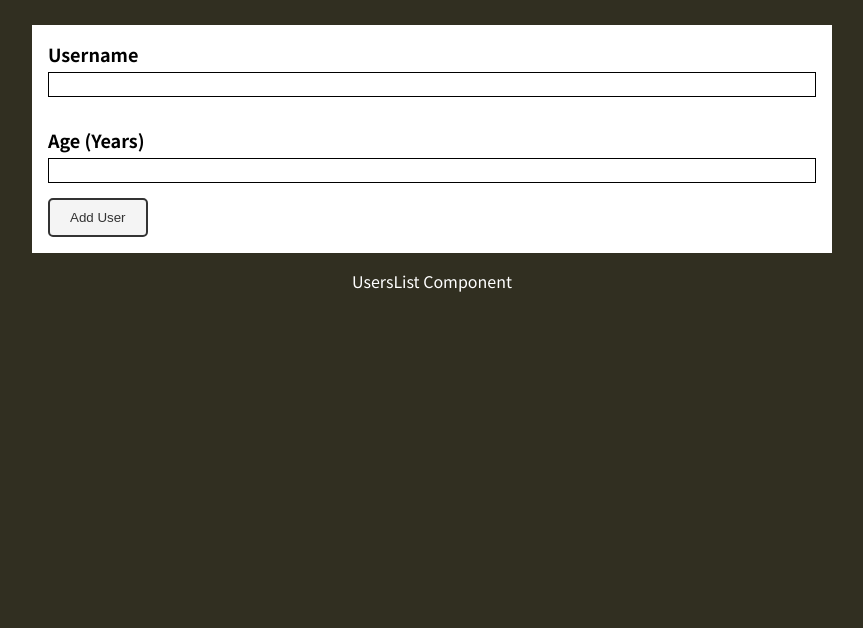
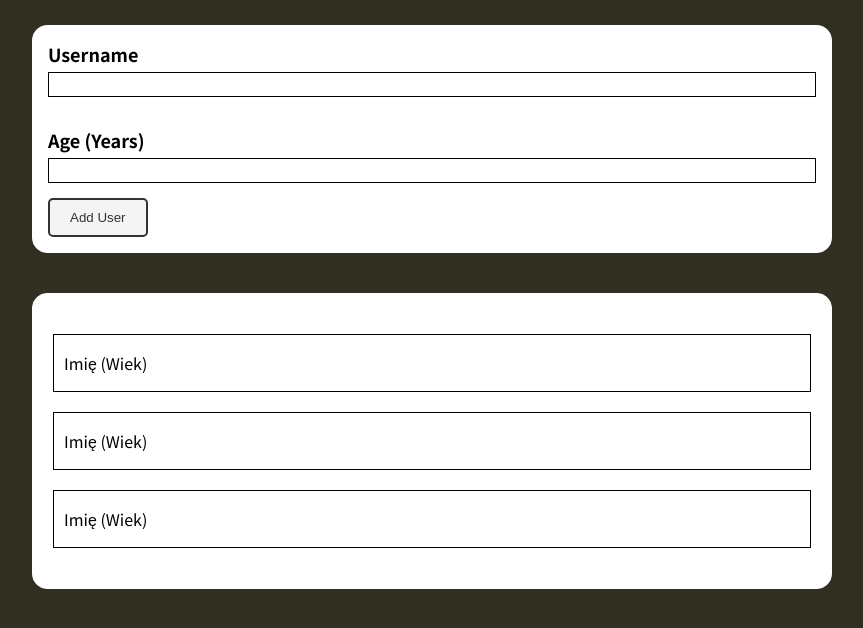
Before and after one commit to Softon07/simple-react-practice--app, a JavaScript app: page / in a window 1280 px wide. Shown: the top 628 px of the page, without its empty margins (208-1071 px from the left). Built offline with nearby package versions, Linux system fonts and the light colour scheme.

Commit message:
UsersList styles and component initialization made

```diff
--- a/src/components/AddUser/AddUser.module.css
+++ b/src/components/AddUser/AddUser.module.css
@@ -8,6 +8,9 @@
     align-items: flex-start;
     border: 1px solid white;
     background-color: white;
+
+    border-radius: 15px;
+
 }
 
 .form-item {
--- /dev/null
+++ b/src/components/UsersList/SingleUser.js
@@ -0,0 +1,13 @@
+import styles from "./SingleUser.module.css";
+
+const SingleUser = () => {
+  return (
+    <div className={styles.user}>
+      <p>
+        Imię<span> (Wiek)</span>
+      </p>
+    </div>
+  );
+};
+
+export default SingleUser;
--- /dev/null
+++ b/src/components/UsersList/SingleUser.module.css
@@ -0,0 +1,7 @@
+.user {
+    padding: 0px 10px;
+    width: 100%;
+    border: 1px solid black;
+    margin: 20px 0;
+    color: black;
+}
--- a/src/components/UsersList/UsersList.js
+++ b/src/components/UsersList/UsersList.js
@@ -1,8 +1,13 @@
+import SingleUser from './SingleUser';
 import styles from './UsersList.module.css';
 
 const UsersList = () => {
     return (
-        <p>UsersList Component</p>
+        <div className={styles['users-list']}>
+            <SingleUser />
+            <SingleUser />
+            <SingleUser />
+        </div>
     );
 }
 
--- a/src/components/UsersList/UsersList.module.css
+++ b/src/components/UsersList/UsersList.module.css
@@ -0,0 +1,8 @@
+.users-list {
+    padding: 20px;
+    margin-top: 40px;
+    width: 100%;
+    border: 1px solid white;
+    border-radius: 15px ;
+    background-color: rgb(255, 255, 255);
+}
```
